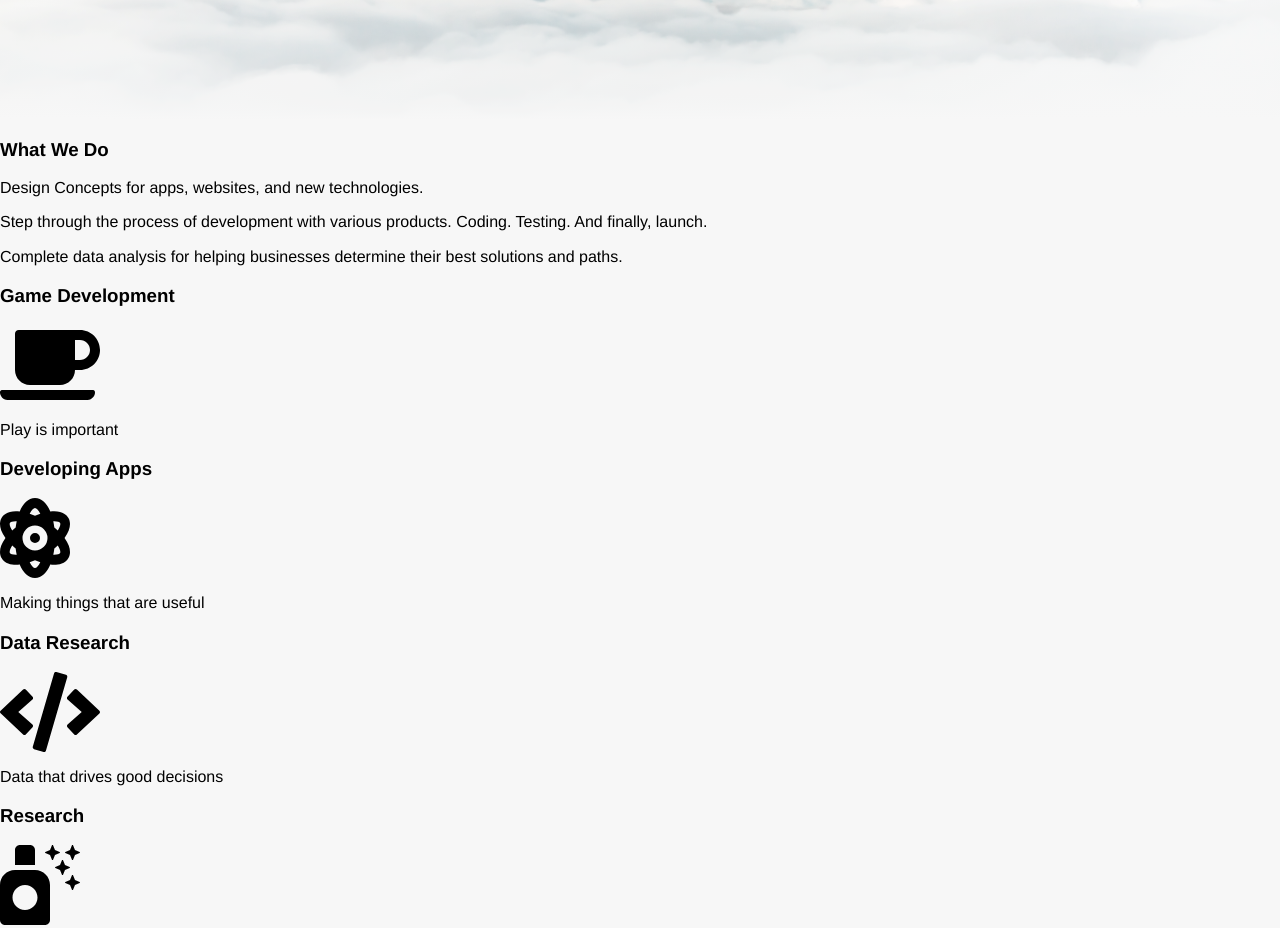
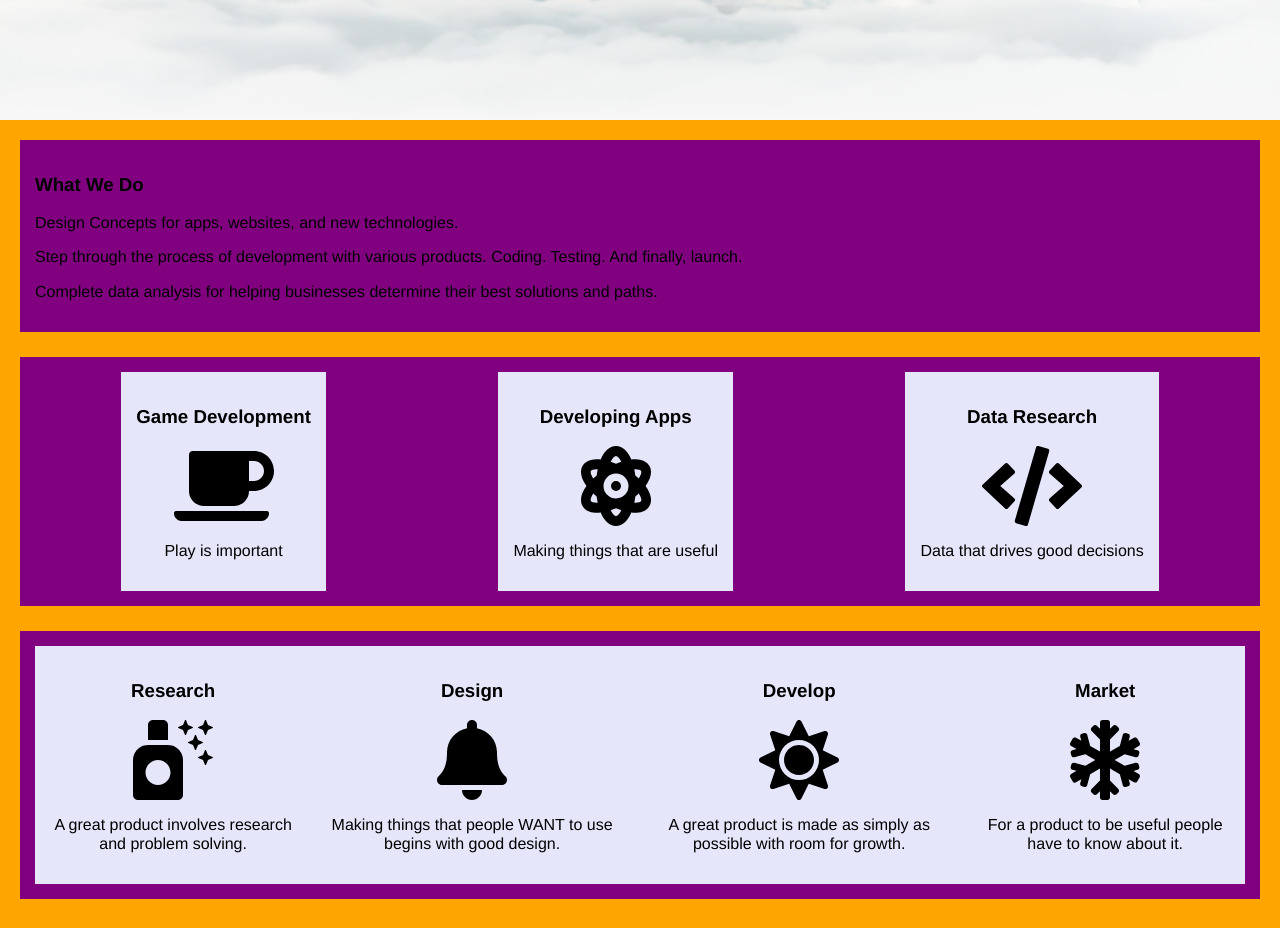
Before and after one commit to haddeeann/yellow-umbrella-makers, a Gatsby site: page / in a window 1280 px wide. Shown: the part 520-1448 px from the top of the page. Built offline with nearby package versions, Linux system fonts and the light colour scheme; Gatsby itself is replaced by a stand-in of ours.

Commit message:
ugly colors, a sin even. But things are structured on home page

```diff
--- a/src/components/layout.js
+++ b/src/components/layout.js
@@ -9,9 +9,8 @@ const Layout = ({ location, title, children }) => {
   const isRootPath = location.pathname === rootPath
   let header = ''
 
-  if (isRootPath) {
   header = (
-      <header className='clouds' data-is-root-path={isRootPath}>
+    <header className={isRootPath ? 'clouds' : 'short-header'} data-is-root-path={isRootPath}>
       <h1>
           <Link to="/">{title}</Link>
       </h1>
@@ -30,28 +29,6 @@ const Layout = ({ location, title, children }) => {
       </nav>
     </header>
   )
-  } else {
-    header = (
-      <header className='short-header' data-is-root-path={isRootPath}>
-        <h1>
-            <Link to="/">{title}</Link>
-        </h1>
-        <nav>
-          <ul>
-            <li>
-              <Link to='/'>Home</Link>
-            </li>
-            <li>
-              <Link to='/blog'>Blog</Link>
-            </li>
-            <li>
-              <Link to='/about'>About</Link>
-            </li>
-          </ul>
-        </nav>
-      </header>
-    )
-  }
   return (
     <div>
       <div>{header}</div>
--- a/src/pages/index.js
+++ b/src/pages/index.js
@@ -14,14 +14,14 @@ const HomePage = ({ data, location }) => {
     <Layout location={location} title={siteTitle}>
       <Seo title="Home" />
       {/* section on what we do in topic */}
-      <div>
+      <div className='section'>
         <h3>What We Do</h3>
         <p>Design Concepts for apps, websites, and new technologies.</p>
         <p>Step through the process of development with various products. Coding. Testing. And finally, launch.</p>
         <p>Complete data analysis for helping businesses determine their best solutions and paths.</p>
       </div>
       {/* section about what we do in categories */}
-      <div className='section-card'>
+      <div className='section cards'>
         <div>
           <h3>Game Development</h3>
           <FontAwesomeIcon icon={faCoffee} size='5x' />
@@ -39,7 +39,7 @@ const HomePage = ({ data, location }) => {
         </div>
       </div>
       {/* section about our development process */}
-      <div className='section'>
+      <div className='section cards'>
         <div>
           <h3>Research</h3>
           <FontAwesomeIcon icon={faAirFreshener} size='5x' />
--- a/src/style/app.css
+++ b/src/style/app.css
@@ -3,11 +3,19 @@ body {
     background-color: #f7f7f7;
 }
 
-/*
+.section {
+    background-color: purple;
+    padding: 15px;
+    margin-bottom: 25px;
+}
 
-E8E5EB
-79B3D5
-2A469A
-4C67B3
-191E5D
-*/
+.cards {
+    display: flex;
+    justify-content: space-around;
+}
+
+.cards > div {
+    background-color: lavender;
+    padding: 15px;
+    text-align: center;
+}
--- a/src/style/layout.css
+++ b/src/style/layout.css
@@ -30,3 +30,8 @@
     background-size: cover;
     background-position: left 75%;
 }
+
+main {
+    background-color: orange;
+    padding: 20px;
+}
```
Lines whose indentation alone changed are shown as unchanged.
